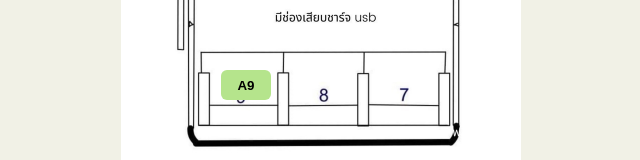
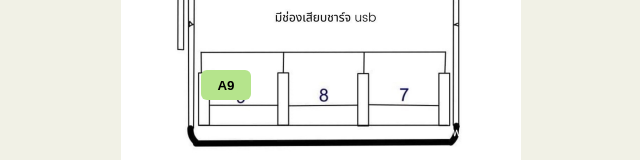
Before and after one commit to Baitong0610/forest-bot, a website: page index.html in a window 1280 px wide. Shown: the part 556-716 px from the top of the page, without its empty margins (319-959 px from the left). Drawn offline with Linux system fonts and the light colour scheme.

Commit message:
Update index.html

```diff
--- a/index.html
+++ b/index.html
@@ -98,7 +98,7 @@
   <button class="seat-button" style="top: 220px; left: 160px;" id="A6">A6</button>
   <button class="seat-button" style="top: 280px; left: 80px;" id="A7">A7</button>
   <button class="seat-button" style="top: 280px; left: 160px;" id="A8">A8</button>
-  <button class="seat-button" style="top: 500px; left: 100px;" id="A9">A9</button>
+  <button class="seat-button" style="top: 500px; left: 80px;" id="A9">A9</button>
 </div>
 
   <div class="button-container">
```
